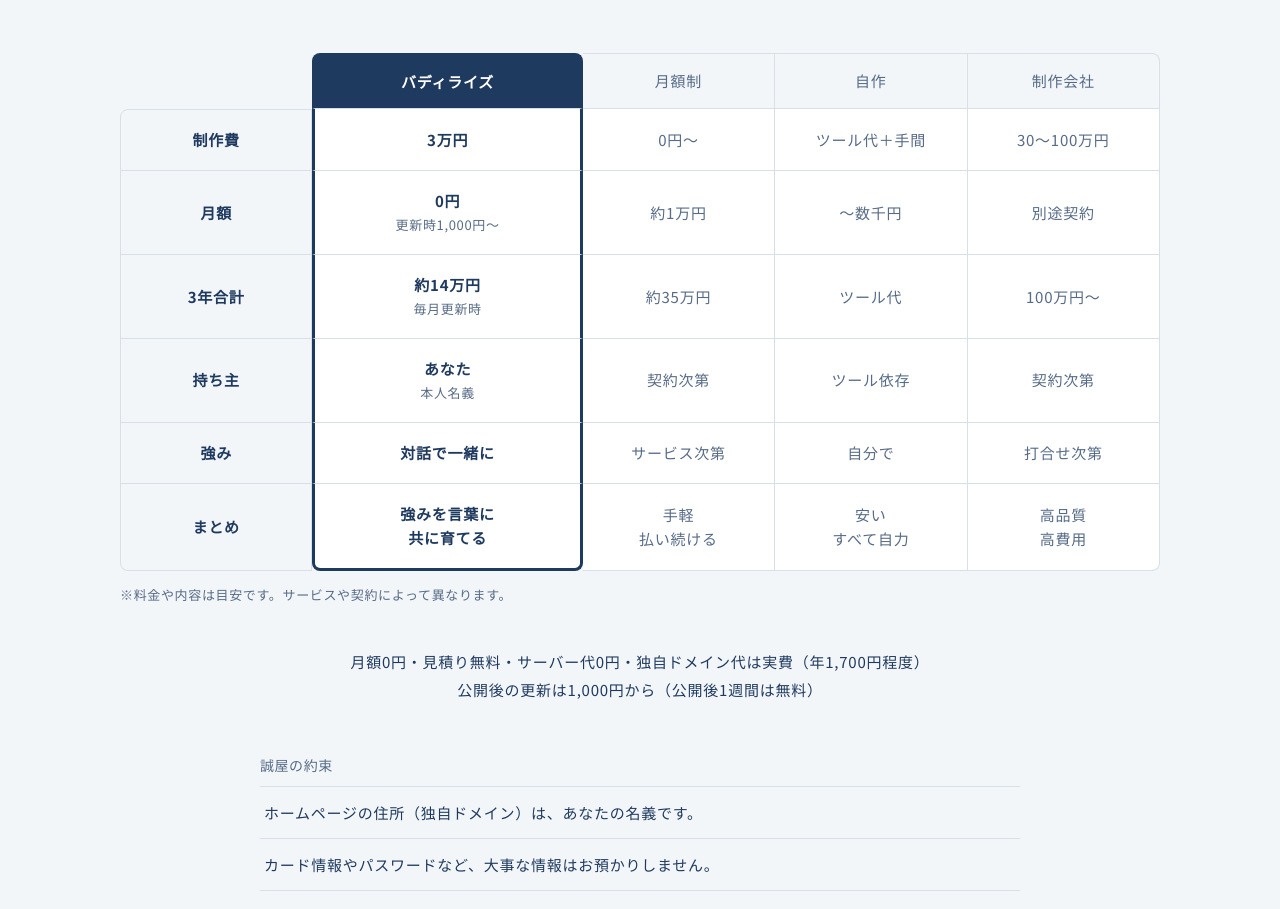
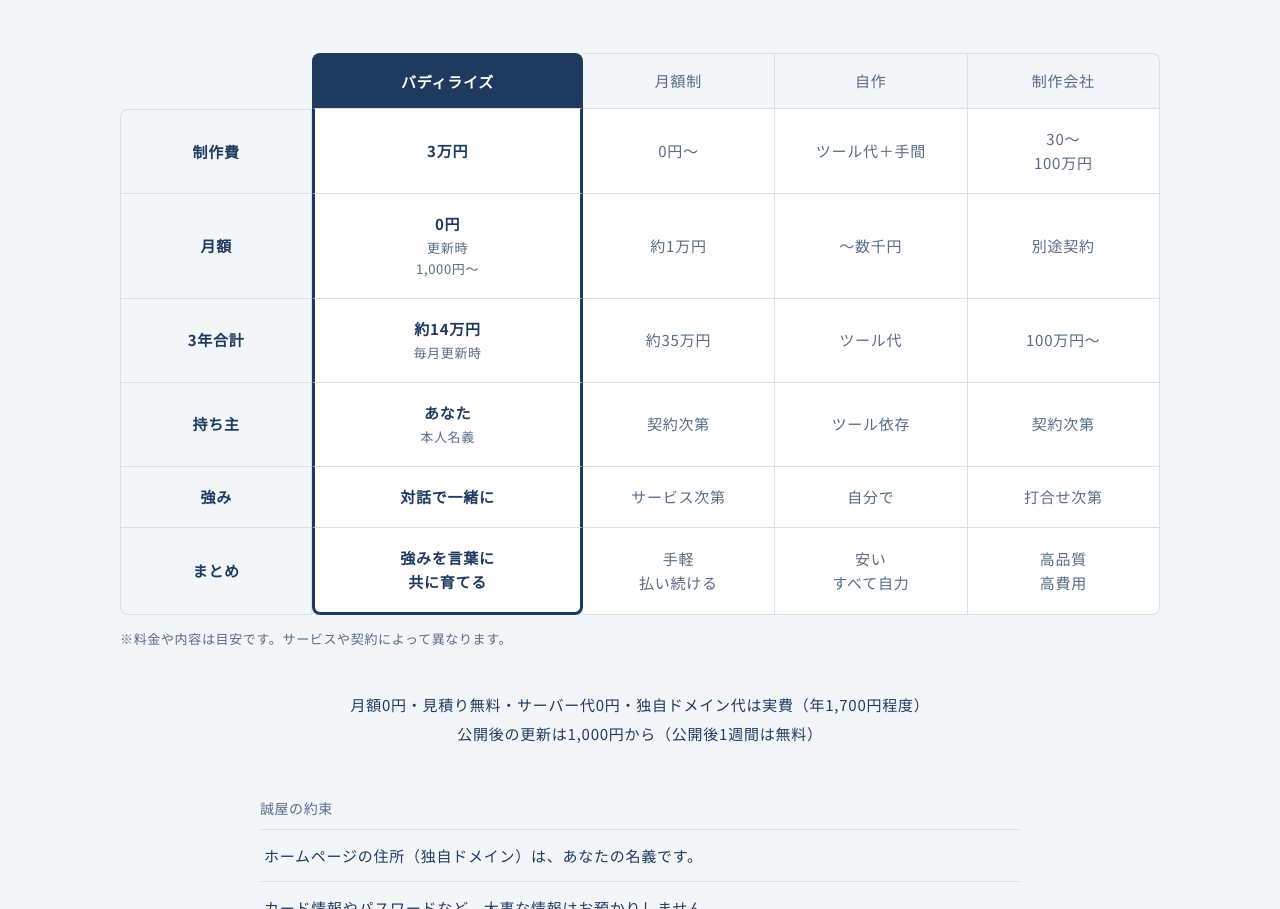
Before and after one commit to makotonagira0374-spec/tonagira0374-spec-makotoya-site, a plain HTML site: page index.html in a window 1280 px wide. Shown: the part 4706-5615 px from the top of the page. Drawn offline with Linux system fonts and the light colour scheme.

Commit message:
Add intended line breaks in two comparison table cells
Co-Authored-By: Claude Opus 5.5 <noreply@anthropic.com>

```diff
--- a/index.html
+++ b/index.html
@@ -300,11 +300,11 @@
                   <td class="is-buddy">3万円</td>
                   <td>0円〜</td>
                   <td>ツール代＋手間</td>
-                  <td>30〜100万円</td>
+                  <td>30〜<br>100万円</td>
                 </tr>
                 <tr>
                   <th scope="row">月額</th>
-                  <td class="is-buddy">0円<small>更新時1,000円〜</small></td>
+                  <td class="is-buddy">0円<small>更新時<br>1,000円〜</small></td>
                   <td>約1万円</td>
                   <td>〜数千円</td>
                   <td>別途契約</td>
```
